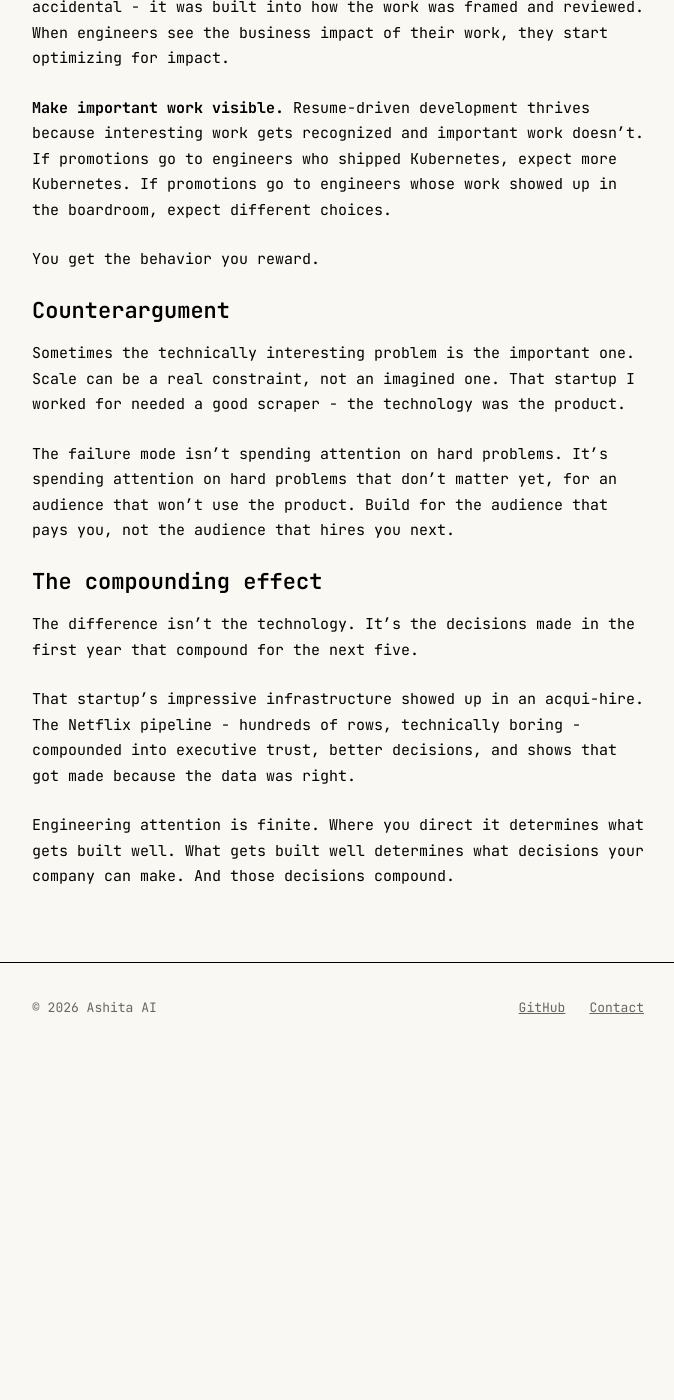
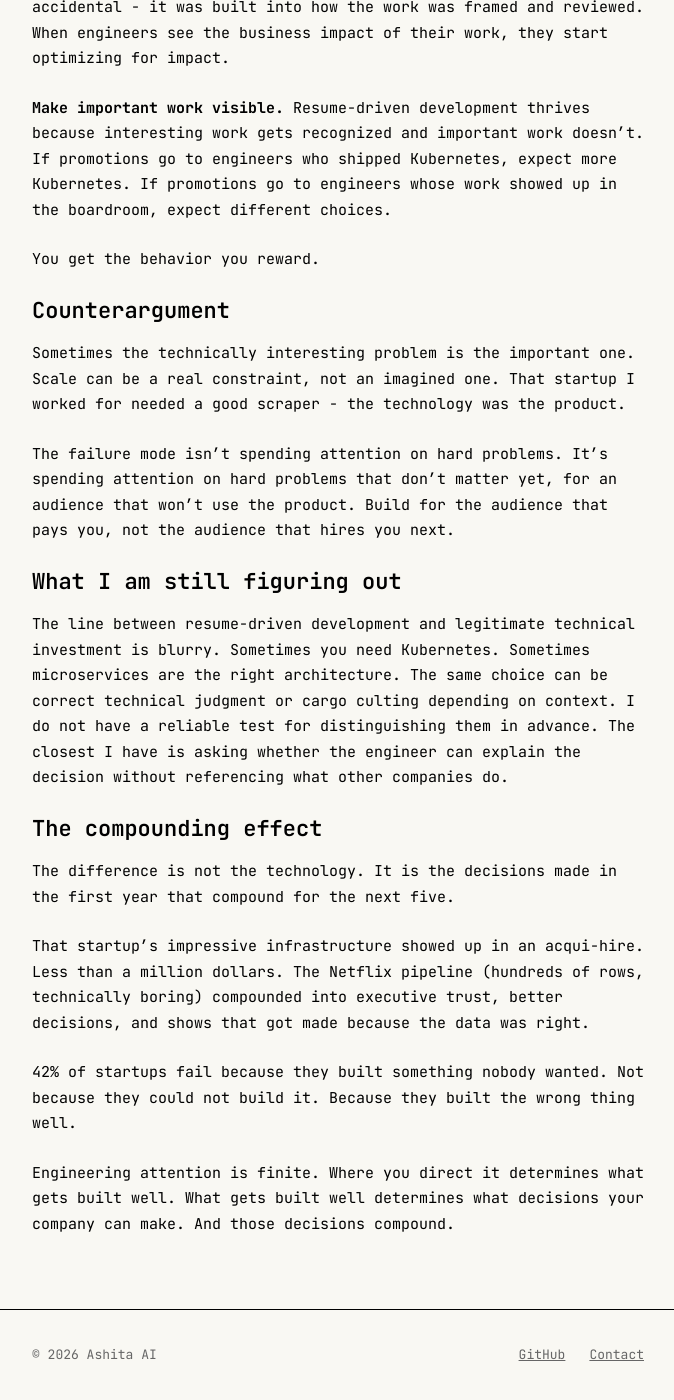
Before and after one commit to ashita-ai/ashita-ai.github.io, a Jekyll site: the page built from _posts/2026-02-10-the-attention-economy-of-engineering.md, in a window 1280 px wide and 1400 px high, scrolled down 2251 px. Shown: the whole window, without its empty margins (302-976 px from the left). Built offline with Jekyll 4.4.1, drawn with Linux system fonts in a browser that asks for light colours; before the commit the page ends 3303 px from its top, so only the background shows below that.

Commit message:
Upgrade Attention Economy to 90+
- Add 'What I am still figuring out' section with practical heuristic
- Strengthen closer by restating 42% stat and acqui-hire consequence
- Add memorable line: 'built the wrong thing well'

```diff
--- a/_posts/2026-02-10-the-attention-economy-of-engineering.md
+++ b/_posts/2026-02-10-the-attention-economy-of-engineering.md
@@ -46,10 +46,16 @@ Sometimes the technically interesting problem is the important one. Scale can be
 
 The failure mode isn't spending attention on hard problems. It's spending attention on hard problems that don't matter yet, for an audience that won't use the product. Build for the audience that pays you, not the audience that hires you next.
 
+## What I am still figuring out
+
+The line between resume-driven development and legitimate technical investment is blurry. Sometimes you need Kubernetes. Sometimes microservices are the right architecture. The same choice can be correct technical judgment or cargo culting depending on context. I do not have a reliable test for distinguishing them in advance. The closest I have is asking whether the engineer can explain the decision without referencing what other companies do.
+
 ## The compounding effect
 
-The difference isn't the technology. It's the decisions made in the first year that compound for the next five.
+The difference is not the technology. It is the decisions made in the first year that compound for the next five.
 
-That startup's impressive infrastructure showed up in an acqui-hire. The Netflix pipeline - hundreds of rows, technically boring - compounded into executive trust, better decisions, and shows that got made because the data was right.
+That startup's impressive infrastructure showed up in an acqui-hire. Less than a million dollars. The Netflix pipeline (hundreds of rows, technically boring) compounded into executive trust, better decisions, and shows that got made because the data was right.
+
+42% of startups fail because they built something nobody wanted. Not because they could not build it. Because they built the wrong thing well.
 
 Engineering attention is finite. Where you direct it determines what gets built well. What gets built well determines what decisions your company can make. And those decisions compound.
```
